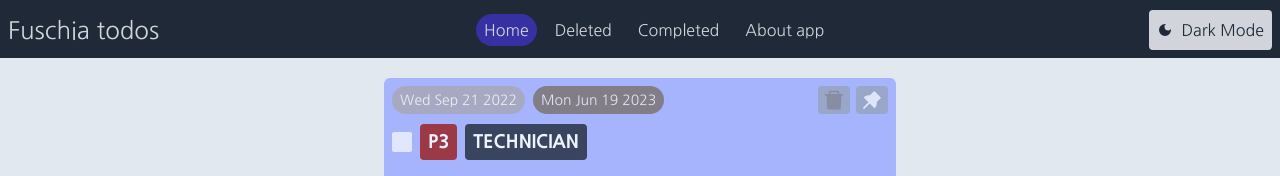
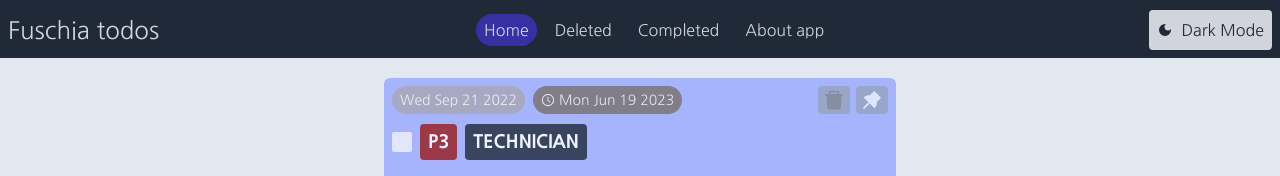
Before and after one commit to kaboomblam/tododarklight, a React (Vite) app: page / in a window 1280 px wide. Shown: the top 176 px of the page. Built offline with nearby package versions, Linux system fonts and the light colour scheme.

Commit message:
Add clock icon to due date on card

```diff
--- a/src/components/TodoListCardItem.tsx
+++ b/src/components/TodoListCardItem.tsx
@@ -5,6 +5,7 @@ import { BsPinFill } from "react-icons/bs";
 import {
   AiFillDelete,
   AiFillPushpin,
+  AiOutlineClockCircle,
   AiOutlineDown,
   AiOutlinePushpin,
 } from "react-icons/ai";
@@ -30,7 +31,8 @@ const TodoListCardItem: React.FC<Props> = ({ todoItem }) => {
           </p>
         </div>
         {todo.due && (
-          <div className="flex items-center bg-stone-500/80 dark:bg-stone-600/50 rounded-full px-2 text-indigo-50/90 dark:text-indigo-50/70">
+          <div className="flex items-center gap-1 bg-stone-500/80 dark:bg-stone-600/50 rounded-full px-2 text-indigo-50/90 dark:text-indigo-50/70">
+            <AiOutlineClockCircle />
             <p>{todo.due.toDateString()}</p>
           </div>
         )}
```
